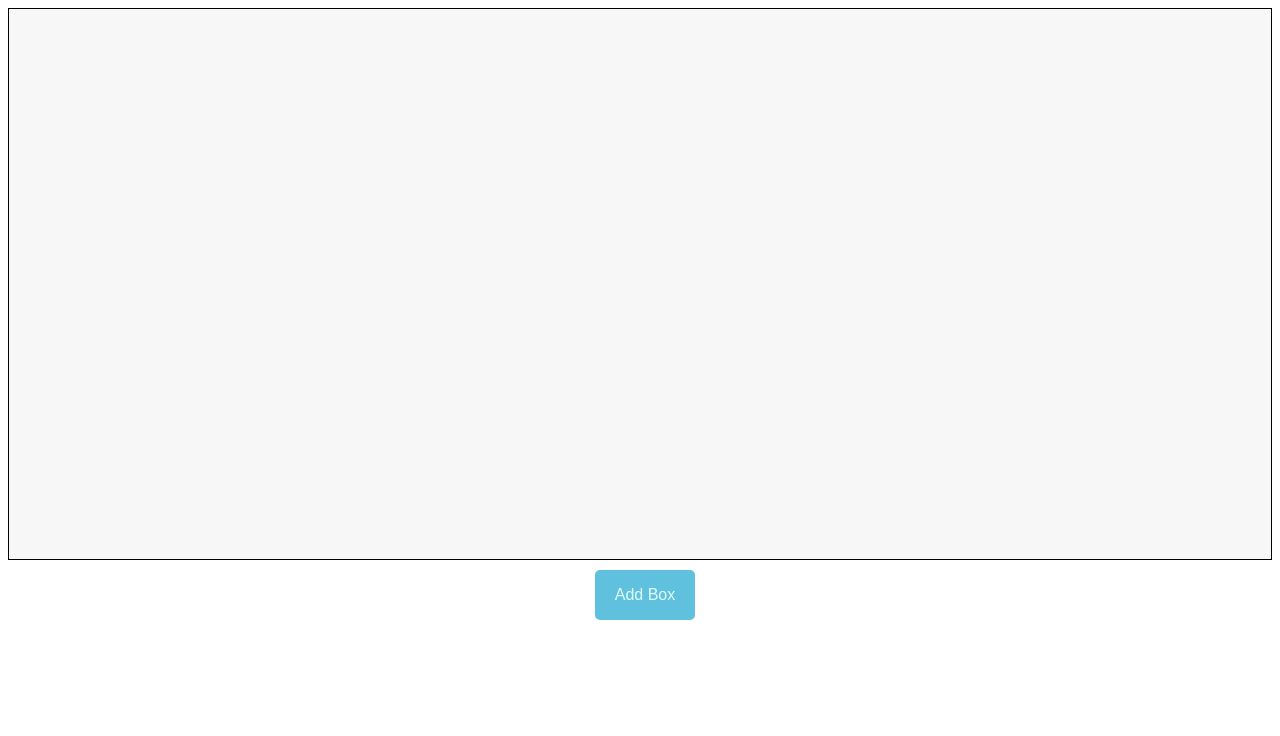
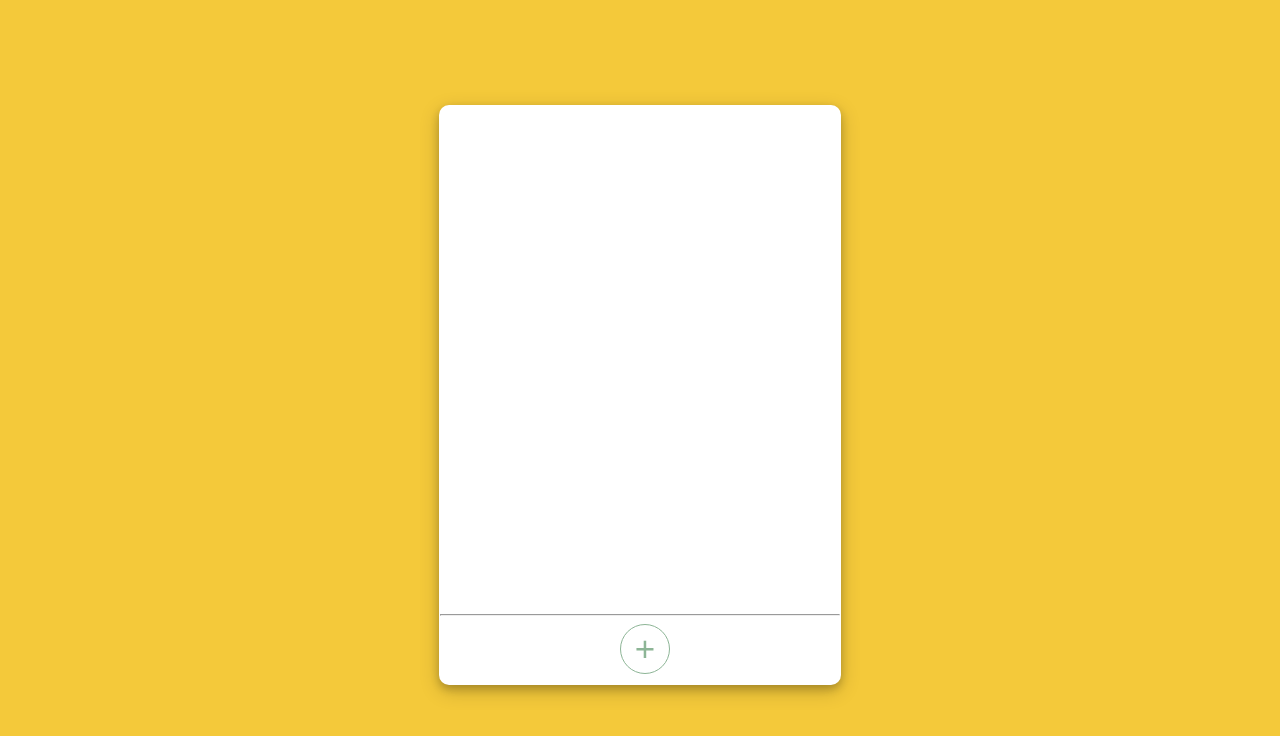
Before and after one commit to virajdicholkar/move-the-box, an Angular app: page / in a window 1280 px wide. Shown: the top 736 px of the page. Built offline with nearby package versions, Linux system fonts and the light colour scheme.

Commit message:
improved styling

```diff
--- a/src/app/movable-box/box-container/box-container.component.html
+++ b/src/app/movable-box/box-container/box-container.component.html
@@ -1,18 +1,30 @@
-<div class="container">
-    <div class="row">
-        <div class="screen" #screen>
-            <div (click)="selectBox(box)" *ngFor="let box of boxList" class="box"
-                [ngClass]="{'box-active':activeBox && box.boxNumber === activeBox.boxNumber}" [ngStyle]="box.style">
-                {{box.boxNumber}}
+<div class="container gradient-bg">
+    <div class="row row-content-center">
+        <div class="game-container">
+
+            <div (click)="selectBox(null); " class="game-screen " #screen>
+                <div (click)="selectBox(box); $event.stopPropagation()" *ngFor="let box of boxList" class="box"
+                    [ngClass]="{'box-active':activeBox && box.boxNumber === activeBox.boxNumber}" [ngStyle]="box.style">
+                    {{box.boxNumber}}
+                </div>
+            </div>
+            <hr >
+            <div class="row row-content-center ">
+                <button class="box-action btn btn-success" (click)="addNewBox()" style="font-size: 35px;">
+                   +
+                </button>
+                <button class="box-action btn btn-danger" *ngIf="activeBox" (click)="deleteActiveBox()">
+                    X
+                </button>
+            </div>
+            <div class="row row-content-center" *ngIf="activeBox">
+                <div class="column">
+                    <small class="guidance-text">Press 'R' to reset position </small>
+                    <small class="guidance-text">Press 'Delete' to delete box </small>
+                </div>
             </div>
         </div>
+
     </div>
-    <div class="row row-content-center">
-        <button class="box-action btn btn-info" (click)="addNewBox()">
-            Add Box
-        </button>
-        <button class="box-action btn btn-danger" *ngIf="activeBox" (click)="deleteActiveBox()">
-            Delete Box
-        </button>
-    </div>
+
 </div>
--- a/src/app/movable-box/box-container/box-container.component.scss
+++ b/src/app/movable-box/box-container/box-container.component.scss
@@ -1,66 +1,111 @@
+$main-background: #f4c93a;
+$screen-background: #fff;
+$screen-height: 500px;
+$screen-width: 400px;
+
+$danger-color: #f05454;
+$success-color: #8db596;
+$info-color: #214252;
+
 .container {
     width: 100%;
+    height: 100%;
     display: flex;
     flex-direction: column;
+    justify-content: center;
+    align-items: center;
+    background-color: $main-background;
 }
 
-.row{
+.row {
     display: flex;
     width: 100%;
-    min-height: 50px;
     margin-bottom: 10px;
-
-    &-content-center{
+    &-content-center {
         justify-content: center;
     }
 }
 
-.screen{
-    height: 550px;
-    width: 100%;
-    border: black solid 1px;
+.column {
+    display: flex;
+    flex-direction: column;
+
+    .guidance-text {
+        margin-top: 5px;
+        color: $info-color;
+    }
+}
+.game {
+    &-container {
+        color: $main-background;
+        margin: 5px;
+        background-color: $screen-background;
+        border-radius: 10px;
+        padding: 1px;
+        box-shadow: 0 4px 8px 0 rgba(0, 0, 0, 0.2), 0 6px 20px 0 rgba(0, 0, 0, 0.19);
+    }
+    &-screen {
+        height: $screen-height;
+        width: $screen-width;
         display: flex;
         justify-content: center;
         align-items: center;
-    background-color: #f7f7f7;
-    .box{
+        z-index: 0;
+        border-radius: inherit;
+        .box {
+            cursor: pointer;
+            border-radius: inherit;
             height: 50px;
             width: 50px;
             position: absolute;
-        border:  black solid 1px;
-        background-color: cornsilk;
+            border: inherit;
             display: flex;
             justify-content: center;
             align-items: center;
             font-size: 25px;
-        &-active{
-            background-color: chartreuse;
+
+            background-color: transparent;
+            color: $info-color;
+            border: 1px solid $info-color;
+
+            &-active {
+                background-color: $info-color;
+                color: $screen-background;
+            }
+            &:hover {
+                border: 2px solid $info-color;
+                box-shadow: 0 4px 8px 0 rgba(0, 0, 0, 0.2), 0 6px 20px 0 rgba(0, 0, 0, 0.19);
+            }
         }
     }
 }
 
-.btn{
-    min-width: 100px;
+.btn {
+    min-width: 50px;
     min-height: 50px;
     cursor: pointer;
     border: none;
-    border-radius: 5px;
-    font-size: 16px;
-    &-info{
-        background-color: #60c1de;
-        color: #dffefe;
-        &:hover{
-            background-color: #31b0d5
+    border-radius: 50%;
+    font-size: 25px;
+
+    background-color: transparent;
+    &-danger {
+        border: 1px solid $danger-color;
+        color: $danger-color;
+        &:hover {
+            background-color: $danger-color;
+            color: $screen-background;
         }
     }
-    &-danger{
-        background-color: #d9534f;
-        color: #fdffff;
-        &:hover{
-            background-color: #c9302c;
+    &-success {
+        border: 1px solid $success-color;
+        color: $success-color;
+        &:hover {
+            background-color: $success-color;
+            color: $screen-background;
         }
     }
 }
-.box-action{
+.box-action {
     margin-left: 10px;
 }
--- a/src/app/movable-box/box-container/box-container.component.ts
+++ b/src/app/movable-box/box-container/box-container.component.ts
@@ -14,7 +14,7 @@ export class BoxContainerComponent implements OnInit, AfterViewInit {
   constructor() { }
   activeBox: Box;
   boxList: Array<Box> = [];
-  readonly speedInPx = 10;
+  readonly speedInPx = 20;
   movableScreenWidth = 0;
   movableScreenHeight = 0;
   boxWidth = 100;
@@ -43,7 +43,7 @@ export class BoxContainerComponent implements OnInit, AfterViewInit {
       },
       boxNumber
     };
-    console.log('newBox', newBox)
+    this.activeBox = newBox;
     this.boxList.push(newBox);
   }
 
--- a/src/styles.scss
+++ b/src/styles.scss
@@ -1 +1,8 @@
 /* You can add global styles to this file, and also import other style files */
+
+html, body{
+    width: 100%;
+    height: 100%;
+    margin: 0;
+    padding: 0;
+}
```
Lines whose indentation alone changed are shown as unchanged.
